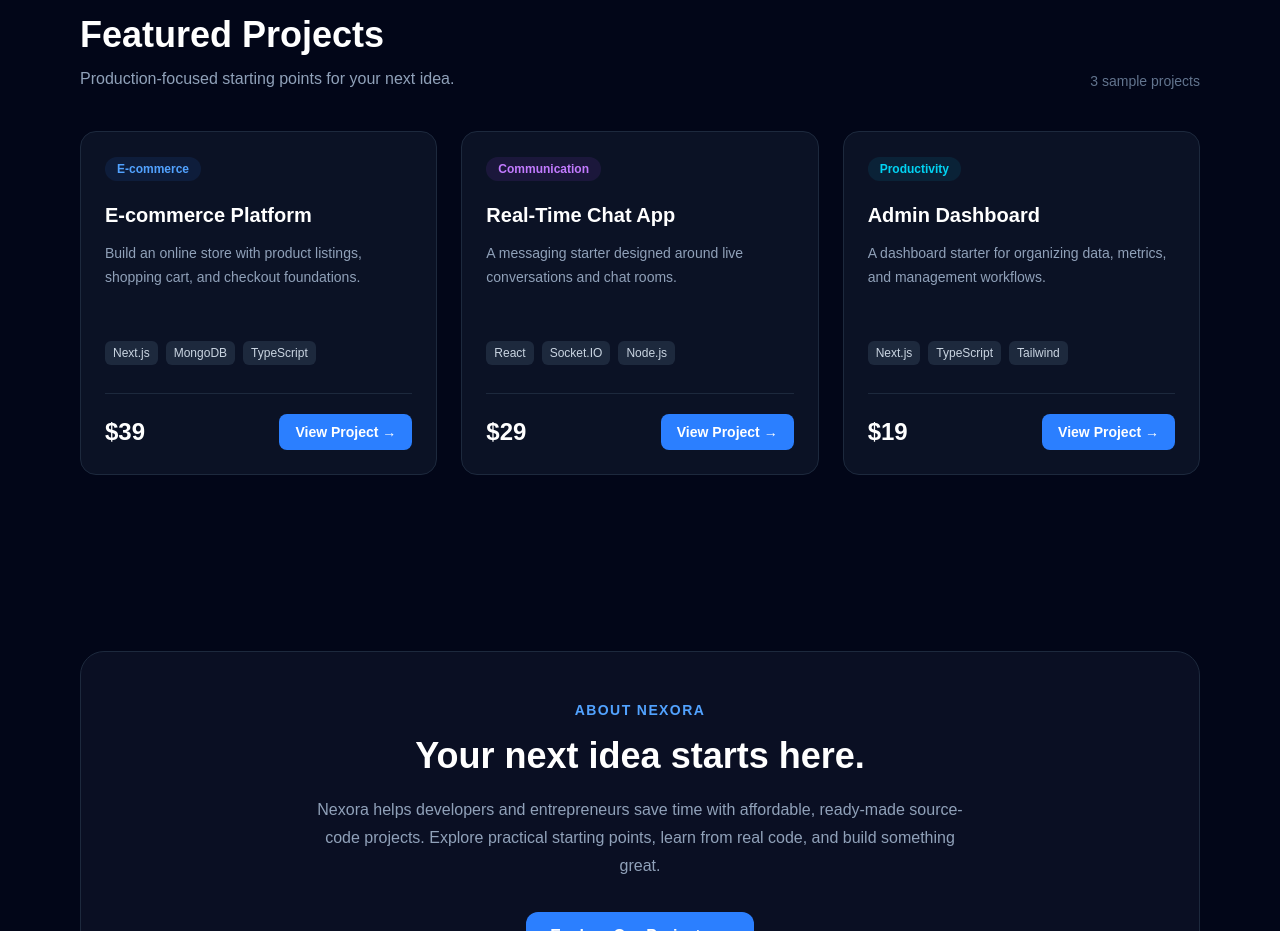
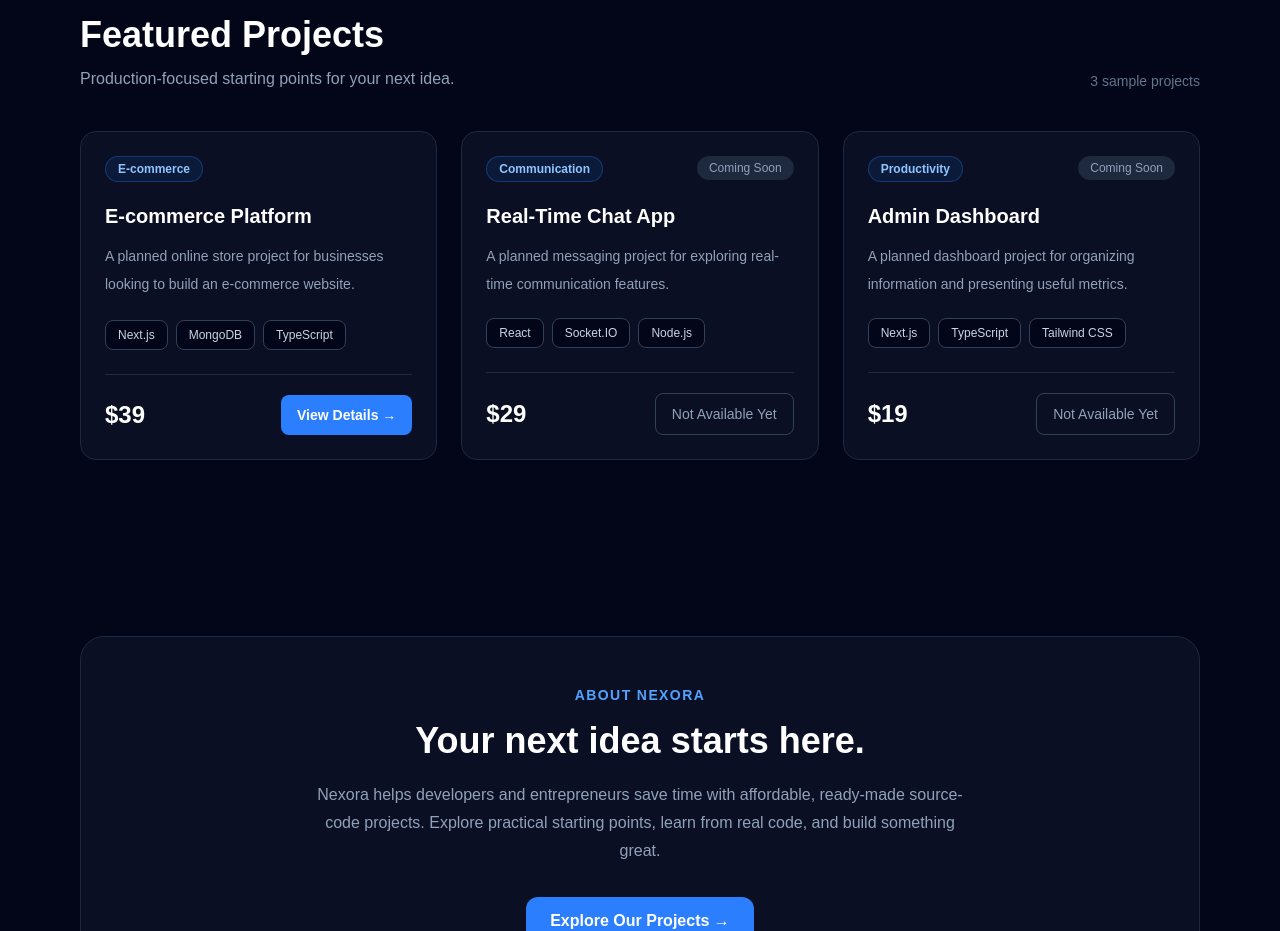
Before and after one commit to And4Web/my-online-business-with-triple-a, a Next.js app: page / in a window 1280 px wide. Shown: the part 924-1855 px from the top of the page. Built offline with nearby package versions, Linux system fonts and the light colour scheme.

Commit message:
search and category filters and sorting feature added in product catalogue page.

```diff
--- a/app/page.tsx
+++ b/app/page.tsx
@@ -1,32 +1,9 @@
+import { projects } from "./lib/projects";
+import ProjectCard from "./components/ProjectCard";
+
 export default function Home() {
   return (
     <main className="min-h-screen bg-slate-950 px-6 py-20 text-white">
-
-{/* <nav className="mx-auto flex max-w-6xl items-center justify-between gap-4">
-  <a href="/" className="shrink-0 text-3xl font-extrabold tracking-tight">
-    Nexora<span className="text-blue-400">.</span>
-  </a>
-
-  <div className="hidden items-center gap-8 text-base text-slate-200 md:flex">
-    <a href="/" className="transition hover:text-blue-400">
-      Home
-    </a>
-    <a href="/projects" className="transition hover:text-blue-400">
-      Projects
-    </a>
-    <a href="#about" className="transition hover:text-blue-400">
-      About
-    </a>
-  </div>
-
-  <a
-    href="/projects"
-    className="shrink-0 rounded-lg border border-slate-700 px-4 py-2 text-sm font-semibold transition hover:border-blue-400 hover:bg-slate-900"
-  >
-    Explore Projects <span aria-hidden="true">→</span>
-  </a>
-</nav> */}
-
 
       {/* Hero Section starts*/}
 
@@ -98,70 +75,12 @@ export default function Home() {
     <p className="text-sm text-slate-500">3 sample projects</p>
   </div>
 
-  <div className="grid gap-6 md:grid-cols-3">
-    <article className="group rounded-2xl border border-slate-800 bg-slate-900/70 p-6 transition hover:-translate-y-1 hover:border-blue-500/50">
-      <span className="inline-flex rounded-full bg-blue-500/10 px-3 py-1 text-xs font-semibold text-blue-400">
-        E-commerce
-      </span>
-      <h3 className="mt-5 text-xl font-bold">E-commerce Platform</h3>
-      <p className="mt-3 min-h-20 text-sm leading-6 text-slate-400">
-        Build an online store with product listings, shopping cart, and checkout foundations.
-      </p>
-      <div className="mt-5 flex flex-wrap gap-2">
-        <span className="rounded-md bg-slate-800 px-2 py-1 text-xs text-slate-300">Next.js</span>
-        <span className="rounded-md bg-slate-800 px-2 py-1 text-xs text-slate-300">MongoDB</span>
-        <span className="rounded-md bg-slate-800 px-2 py-1 text-xs text-slate-300">TypeScript</span>
-      </div>
-      <div className="mt-7 flex items-center justify-between border-t border-slate-800 pt-5">
-        <p className="text-2xl font-bold">$39</p>
-        <a href="#contact" className="rounded-lg bg-blue-500 px-4 py-2 text-sm font-semibold transition hover:bg-blue-400">
-          View Project →
-        </a>
-      </div>
-    </article>
+<div className="grid gap-6 md:grid-cols-2 lg:grid-cols-3">
+  {projects.map((project) => (
+    <ProjectCard key={project.slug} project={project} />
+  ))}
+</div>
 
-    <article className="group rounded-2xl border border-slate-800 bg-slate-900/70 p-6 transition hover:-translate-y-1 hover:border-purple-500/50">
-      <span className="inline-flex rounded-full bg-purple-500/10 px-3 py-1 text-xs font-semibold text-purple-400">
-        Communication
-      </span>
-      <h3 className="mt-5 text-xl font-bold">Real-Time Chat App</h3>
-      <p className="mt-3 min-h-20 text-sm leading-6 text-slate-400">
-        A messaging starter designed around live conversations and chat rooms.
-      </p>
-      <div className="mt-5 flex flex-wrap gap-2">
-        <span className="rounded-md bg-slate-800 px-2 py-1 text-xs text-slate-300">React</span>
-        <span className="rounded-md bg-slate-800 px-2 py-1 text-xs text-slate-300">Socket.IO</span>
-        <span className="rounded-md bg-slate-800 px-2 py-1 text-xs text-slate-300">Node.js</span>
-      </div>
-      <div className="mt-7 flex items-center justify-between border-t border-slate-800 pt-5">
-        <p className="text-2xl font-bold">$29</p>
-        <a href="#contact" className="rounded-lg bg-blue-500 px-4 py-2 text-sm font-semibold transition hover:bg-blue-400">
-          View Project →
-        </a>
-      </div>
-    </article>
-
-    <article className="group rounded-2xl border border-slate-800 bg-slate-900/70 p-6 transition hover:-translate-y-1 hover:border-cyan-500/50">
-      <span className="inline-flex rounded-full bg-cyan-500/10 px-3 py-1 text-xs font-semibold text-cyan-400">
-        Productivity
-      </span>
-      <h3 className="mt-5 text-xl font-bold">Admin Dashboard</h3>
-      <p className="mt-3 min-h-20 text-sm leading-6 text-slate-400">
-        A dashboard starter for organizing data, metrics, and management workflows.
-      </p>
-      <div className="mt-5 flex flex-wrap gap-2">
-        <span className="rounded-md bg-slate-800 px-2 py-1 text-xs text-slate-300">Next.js</span>
-        <span className="rounded-md bg-slate-800 px-2 py-1 text-xs text-slate-300">TypeScript</span>
-        <span className="rounded-md bg-slate-800 px-2 py-1 text-xs text-slate-300">Tailwind</span>
-      </div>
-      <div className="mt-7 flex items-center justify-between border-t border-slate-800 pt-5">
-        <p className="text-2xl font-bold">$19</p>
-        <a href="#contact" className="rounded-lg bg-blue-500 px-4 py-2 text-sm font-semibold transition hover:bg-blue-400">
-          View Project →
-        </a>
-      </div>
-    </article>
-  </div>
 </section>
 
 
@@ -200,38 +119,6 @@ export default function Home() {
 
 
     {/* Footer section starts */}
-
-
-{/* <footer className="border-t border-slate-800 bg-slate-950">
-  <div className="mx-auto flex max-w-6xl flex-col gap-6 px-4 py-10 sm:flex-row sm:items-center sm:justify-between">
-    <div>
-      <a href="/" className="text-2xl font-extrabold tracking-tight">
-        Nexora<span className="text-blue-400">.</span>
-      </a>
-      <p className="mt-2 text-sm text-slate-400">
-        Ready-made code. Bigger possibilities.
-      </p>
-    </div>
-
-    <div className="flex flex-wrap gap-x-6 gap-y-3 text-sm text-slate-400">
-      <a href="#projects" className="transition hover:text-blue-400">
-        Projects
-      </a>
-      <a href="#about" className="transition hover:text-blue-400">
-        About
-      </a>
-      <a href="mailto:hello@nexora.dev" className="transition hover:text-blue-400">
-        Contact
-      </a>
-    </div>
-
-    <p className="text-sm text-slate-500">
-      © 2026 Nexora. All rights reserved.
-    </p>
-  </div>
-</footer> */}
-
-
     {/* Footer section ends */}
 
 
--- a/app/projects/page.tsx
+++ b/app/projects/page.tsx
@@ -18,25 +18,59 @@ const categories = [
 export default function ProjectsPage() {
   const [activeCategory, setActiveCategory] = useState("All Projects");
   const [searchQuery, setSearchQuery] = useState("");
+  const [sortOrder, setSortOrder] = useState("default");
 
 
-const filteredProjects = projects.filter((project) => {
+// const filteredProjects = projects.filter((project) => {
+//   const matchesCategory =
+//     activeCategory === "All Projects" ||
+//     project.category === activeCategory;
+
+//   const searchText = searchQuery.trim().toLowerCase();
+
+//   const matchesSearch =
+//     project.title.toLowerCase().includes(searchText) ||
+//     project.category.toLowerCase().includes(searchText) ||
+//     project.description.toLowerCase().includes(searchText) ||
+//     project.technologies.some((technology) =>
+//   technology.toLowerCase().includes(searchQuery.toLowerCase())
+// );
+
+//   return matchesCategory && matchesSearch;
+// });
+
+
+
+const filteredProjects = projects
+  .filter((project) => {
     const matchesCategory =
       activeCategory === "All Projects" ||
       project.category === activeCategory;
 
-  const searchText = searchQuery.trim().toLowerCase();
+    const searchText = searchQuery.toLowerCase();
 
     const matchesSearch =
       project.title.toLowerCase().includes(searchText) ||
       project.category.toLowerCase().includes(searchText) ||
       project.description.toLowerCase().includes(searchText) ||
       project.technologies.some((technology) =>
-  technology.toLowerCase().includes(searchQuery.toLowerCase())
+        technology.toLowerCase().includes(searchText)
       );
 
     return matchesCategory && matchesSearch;
+  })
+  .sort((a, b) => {
+    if (sortOrder === "price-low") {
+      return a.price - b.price;
+    }
+
+    if (sortOrder === "price-high") {
+      return b.price - a.price;
+    }
+
+    return 0;
   });
+
 
 
   return (
@@ -76,6 +110,8 @@ const filteredProjects = projects.filter((project) => {
       ⌕
     </span>
 
+
+
     <input
       id="project-search"
       type="search"
@@ -84,10 +120,10 @@ const filteredProjects = projects.filter((project) => {
       placeholder="Search projects, technologies..."
       className="w-full bg-transparent text-base text-white outline-none placeholder:text-slate-500"
     />
-  </div>
+
   </div>
 
-
+</div>
 
 
         <div className="mt-12 flex flex-wrap justify-center gap-3">
@@ -122,6 +158,28 @@ const filteredProjects = projects.filter((project) => {
           </p>
         </div>
 
+
+<div className="flex flex-col gap-2 sm:flex-row sm:items-center sm:justify-end">
+  <label
+    htmlFor="sortOrder"
+    className="text-sm font-medium text-slate-300"
+  >
+    Sort by price
+  </label>
+
+  <select
+    id="sortOrder"
+    value={sortOrder}
+    onChange={(event) => setSortOrder(event.target.value)}
+    className="rounded-lg border border-slate-700 bg-slate-900 px-4 py-3 text-white outline-none focus:border-blue-500"
+  >
+    <option value="default">Default order</option>
+    <option value="price-low">Price: Low to High</option>
+    <option value="price-high">Price: High to Low</option>
+  </select>
+</div>
+
+
         {filteredProjects.length > 0 ? (
           <div className="mt-6 grid gap-6 md:grid-cols-2 lg:grid-cols-3">
             {filteredProjects.map((project) => (
```
Lines whose indentation alone changed are shown as unchanged.
